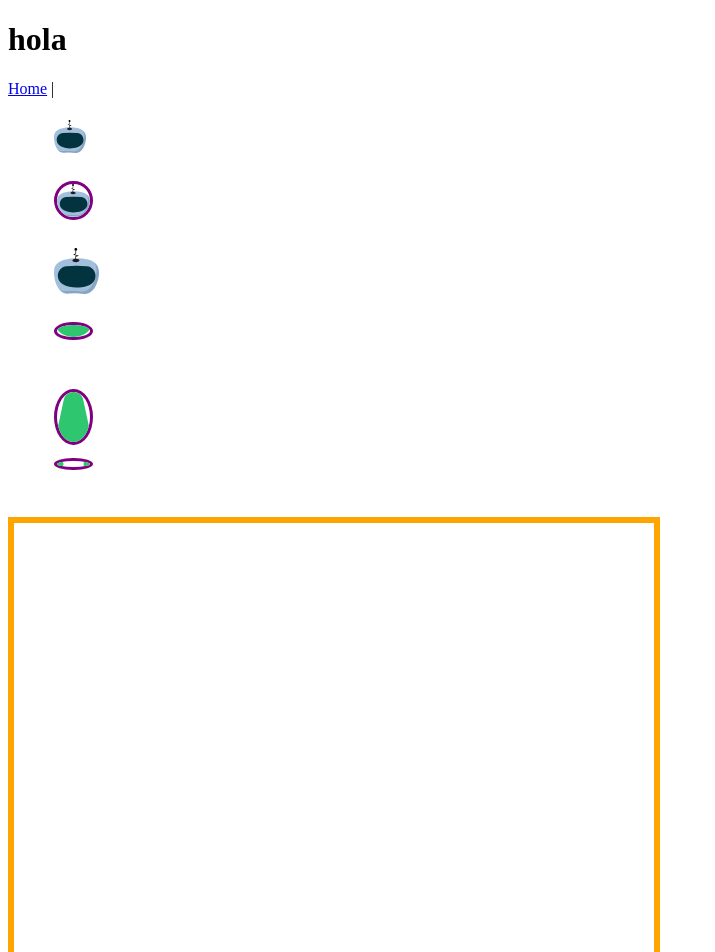
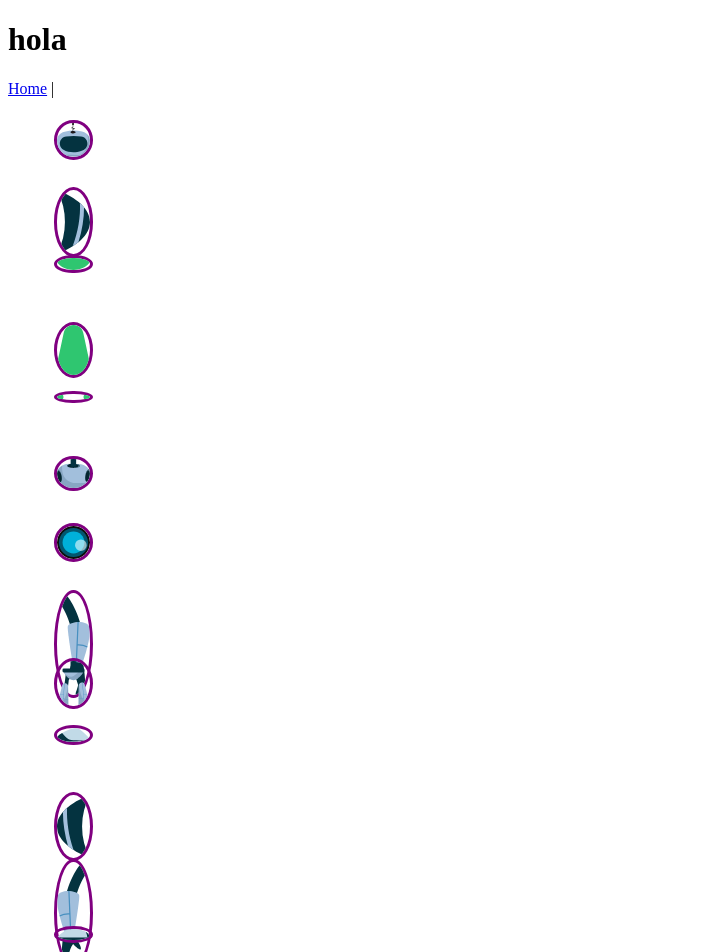
Before and after one commit to refineriaf12/valnalon, a Vue app: page / in a window 1280 px wide. Shown: the top 952 px of the page, without its empty margins (0-715 px from the left). Built offline with nearby package versions, Linux system fonts and the light colour scheme; the HTML template or start-up script is replaced by a standard one.

Commit message:
colocacion de piezas

```diff
--- a/src/components/HelloWorld.vue
+++ b/src/components/HelloWorld.vue
@@ -1,25 +1,109 @@
 <template>
   <div class="hello">
 
-    <figure class="tamaño_S">
-      <img src="@/assets/robot/cabeza.svg" alt="" id="cabeza_S">
+    <figure class="tamaño_M">
+      <img
+        src="@/assets/robot/cabeza.svg"
+        alt=""
+        class="active"
+        id="cabeza_M"
+      />
       </figure>
+
       <figure class="tamaño_M">
-      <img src="@/assets/robot/cabeza.svg" alt="" class="active" id="cabeza_M">
-    </figure>
-    <figure class="tamaño_L">
-      <img src="@/assets/robot/cabeza.svg" alt="" id="cabeza_L">
+      <img
+        src="@/assets/robot/orejaD.svg"
+        alt=""
+        class="active"
+        id=""
+      />
       </figure>
 
 
+
+
+
+
+
     <figure class="tamaño_M">
-      <img src="@/assets/robot/boca.svg" alt="" class="active" id="cabeza_M">
+      <img src="@/assets/robot/boca.svg" alt="" class="active" id="cabeza_M" />
     </figure>
     <figure class="tamaño_M">
-      <img src="@/assets/robot/nariz.svg" alt="" class="active" id="cabeza_M">
+      <img src="@/assets/robot/nariz.svg" alt="" class="active" id="cabeza_M" />
     </figure>
     <figure class="tamaño_M">
-      <img src="@/assets/robot/ojos.svg" alt="" class="active" id="cabeza_M">
+      <img src="@/assets/robot/ojos.svg" alt="" class="active" id="cabeza_M" />
+    </figure>
+
+    <figure class="tamaño_M">
+      <img
+        src="@/assets/robot/torso.svg"
+        alt=""
+        class="active"
+        id=""
+      />
+      </figure>
+
+      <figure class="tamaño_M">
+      <img
+        src="@/assets/robot/corazon.svg"
+        alt=""
+        class="active"
+        id=""
+      />
+      </figure>
+
+      <figure class="tamaño_M">
+      <img
+        src="@/assets/robot/brazoD.svg"
+        alt=""
+        class="active"
+        id=""
+      />
+      </figure>
+
+      <figure class="tamaño_M">
+      <img
+        src="@/assets/robot/piernas.svg"
+        alt=""
+        class="active"
+        id=""
+      />
+      </figure>
+
+      <figure class="tamaño_M">
+      <img
+        src="@/assets/robot/pieD.svg"
+        alt=""
+        class="active"
+        id=""
+      />
+      </figure>
+
+       <figure class="tamaño_M">
+      <img
+        src="@/assets/robot/orejaI.svg"
+        alt=""
+        class="active"
+        id=""
+      />
+      </figure>
+
+       <figure class="tamaño_M">
+      <img
+        src="@/assets/robot/brazoI.svg"
+        alt=""
+        class="active"
+        id=""
+      />
+      </figure>
+       <figure class="tamaño_M">
+      <img
+        src="@/assets/robot/pieI.svg"
+        alt=""
+        class="active"
+        id=""
+      />
       </figure>
 
     <canvas id="crear_robot"></canvas>
@@ -28,68 +112,63 @@
 
 <script>
 export default {
-  name: 'HelloWorld'
-}
+  name: "HelloWorld",
+};
 
-window.onload = function() {
-  let dpi = window.devicePixelRatio;
-  //get canvas
-  let canvas = document.getElementById('myCanvas');
-  //get context
-  let ctx = canvas.getContext('2d');
-  function fix_dpi() {
-    //get CSS height
-    //the + prefix casts it to an integer
-    //the slice method gets rid of "px"
-    let style_height = +getComputedStyle(canvas).getPropertyValue("height").slice(0, -2);
-    //get CSS width
-    let style_width = +getComputedStyle(canvas).getPropertyValue("width").slice(0, -2);
-    //scale the canvas
-    canvas.setAttribute('height', style_height * dpi);
-    canvas.setAttribute('width', style_width * dpi);
-  }
+window.onload = function () {
+  let canvas = document.getElementById("crear_robot");
+
+  let ctx = canvas.getContext("2d");
 
   var robot = document.getElementsByClassName("active");
-  ctx.drawImage(robot[0], 50, 10, 70, 40);
-  ctx.drawImage(robot[1], 76, 38, 20, 3);
-  ctx.drawImage(robot[2], 82, 31, 8, 5);
-  ctx.drawImage(robot[3], 71, 30, 30, 2);
+  ctx.scale(0.3, 0.3);
+  ctx.drawImage(robot[8], 140, 280, 180, 200 ); //piernas
+  ctx.drawImage(robot[1], 280, 55, 55, 55 );//oreja derecha
+  ctx.drawImage(robot[10], 108, 55, 55, 55 );//oreja izq.
+  ctx.drawImage(robot[5], 150, 130, 155, 155 );//torso
+  ctx.drawImage(robot[0], 150, 0 );//cabeza
+  ctx.drawImage(robot[2], 203, 108, 40, 12 );//boca
+  ctx.drawImage(robot[3], 215, 80, 15, 15 );//nariz
+  ctx.drawImage(robot[4], 193, 71, 60, 10 );//ojos
+  ctx.drawImage(robot[6], 210, 190, 40, 40 );//corazon
+  ctx.drawImage(robot[7], 291, 210, 65, 120 );//brazo derecho
+  ctx.drawImage(robot[11], 100, 210, 65, 120 );//brazo izq
+  ctx.drawImage(robot[9], 255, 455, 90, 35  );//pie derecho
+  ctx.drawImage(robot[12], 118, 455, 90, 35  );//pie izq.
 
-  console.log(robot[0], robot[1], robot[2], robot[3])
+  console.log(robot[0], robot[1], robot[2], robot[3], robot[4], robot[5], robot[6], robot[7], robot[8], robot[9], robot[10],robot[11],robot[12]);
 };
 </script>
 
 <!-- Add "scoped" attribute to limit CSS to this component only -->
 <style scoped>
-  figure{
-    padding:0.5vw;
-    cursor:pointer;
+figure {
+  padding: 0.5vw;
+  cursor: pointer;
 }
 
-  .active{
+.active {
   border: 3px solid purple;
   border-radius: 50%;
 }
 
-  .tamaño_S{
+.tamaño_S {
   width: 2.5vw;
   height: 2.5vw;
 }
-  .tamaño_M{
-    width:3vw;
-    height:3vw;
+.tamaño_M {
+  width: 3vw;
+  height: 3vw;
 }
-  .tamaño_L{
+.tamaño_L {
   width: 3.5vw;
   height: 3.5vw;
 }
 
-
-
-  canvas{
-    width: 50vw;
-    height: 70vh;
+canvas {
+  width: 1000px;
+  height: 650px;
   border: 6px solid orange;
-    display:block;
+  display: block;
 }
 </style>
```
Also changed, not shown: 1 other file (tests, documents, lock files or other folders). Lines whose indentation alone changed are shown as unchanged.
